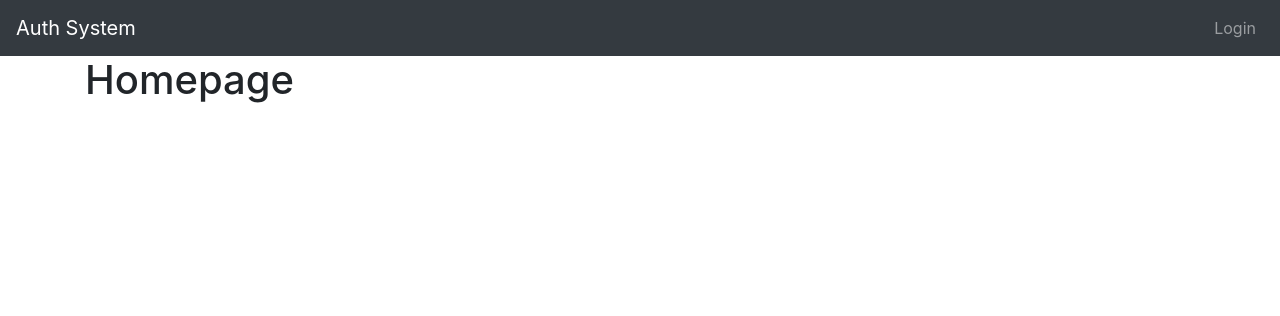
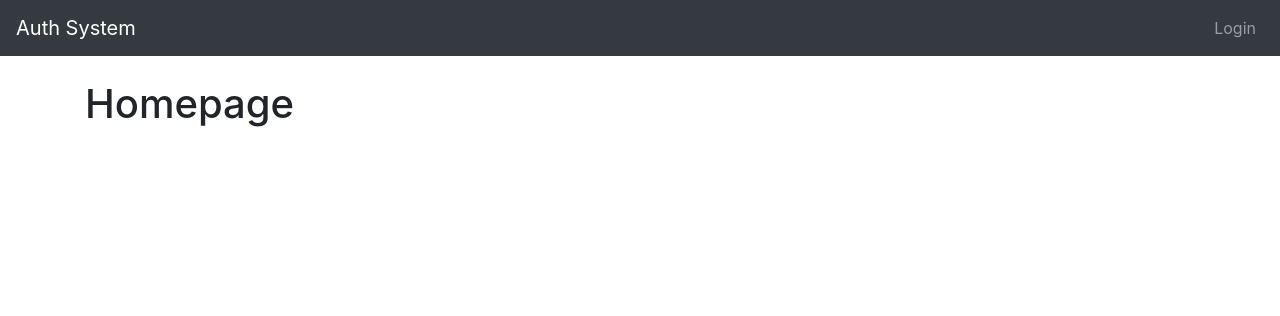
Before and after one commit to CountryGuide/Promo_Auth, a Django app: page / in a window 1280 px wide. Shown: the top 316 px of the page. Run offline with Django 3.2, Linux system fonts and the light colour scheme; some libraries are stand-ins or nearby versions.

Commit message:
base template

```diff
--- a/authenticate/templates/authenticate/base.html
+++ b/authenticate/templates/authenticate/base.html
@@ -27,7 +27,7 @@
         </ul>
     </div>
 </nav>
-<div class="container">
+<div class="container pt-4">
     {% block content %}
 
     {% endblock %}
```
